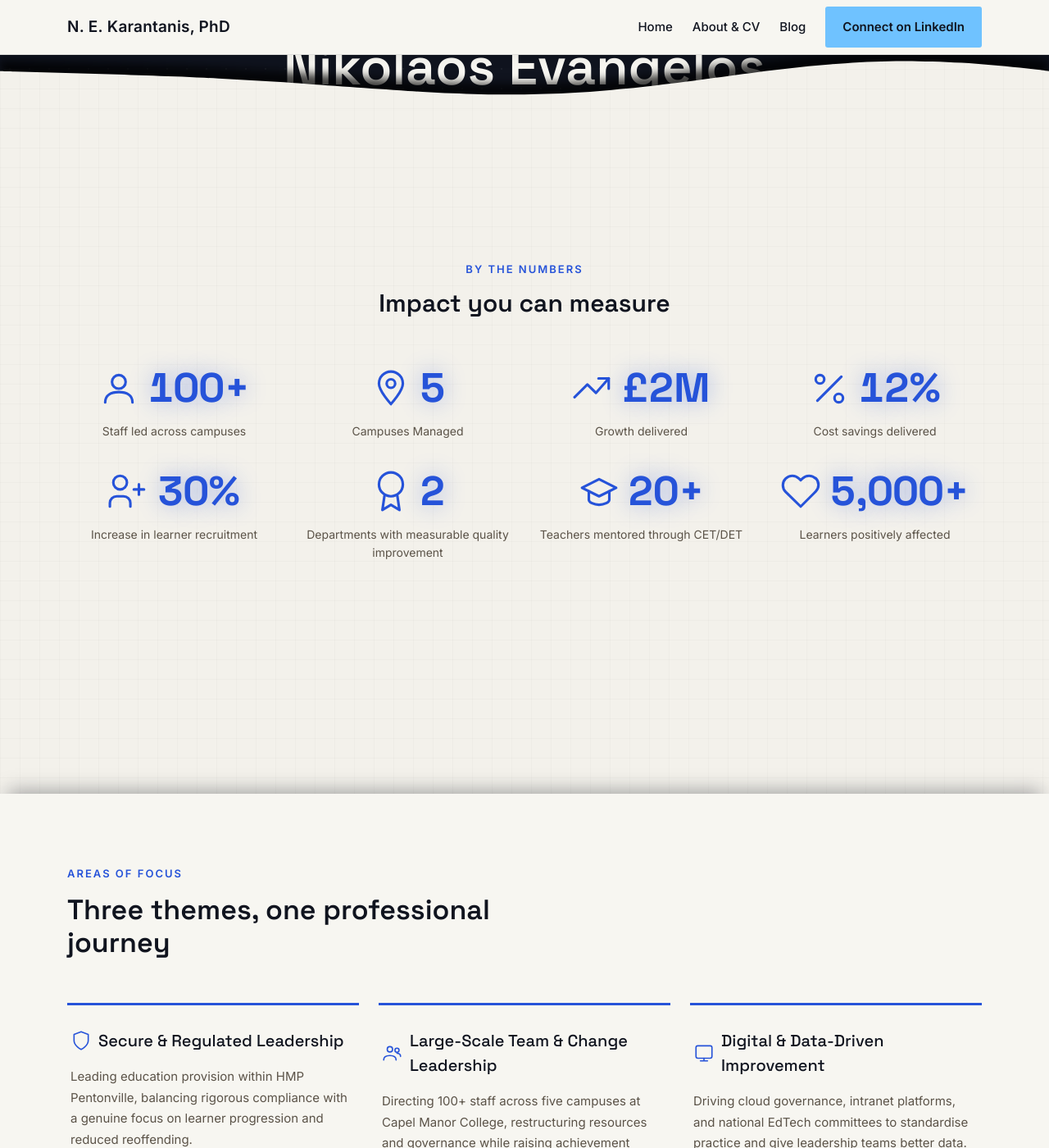
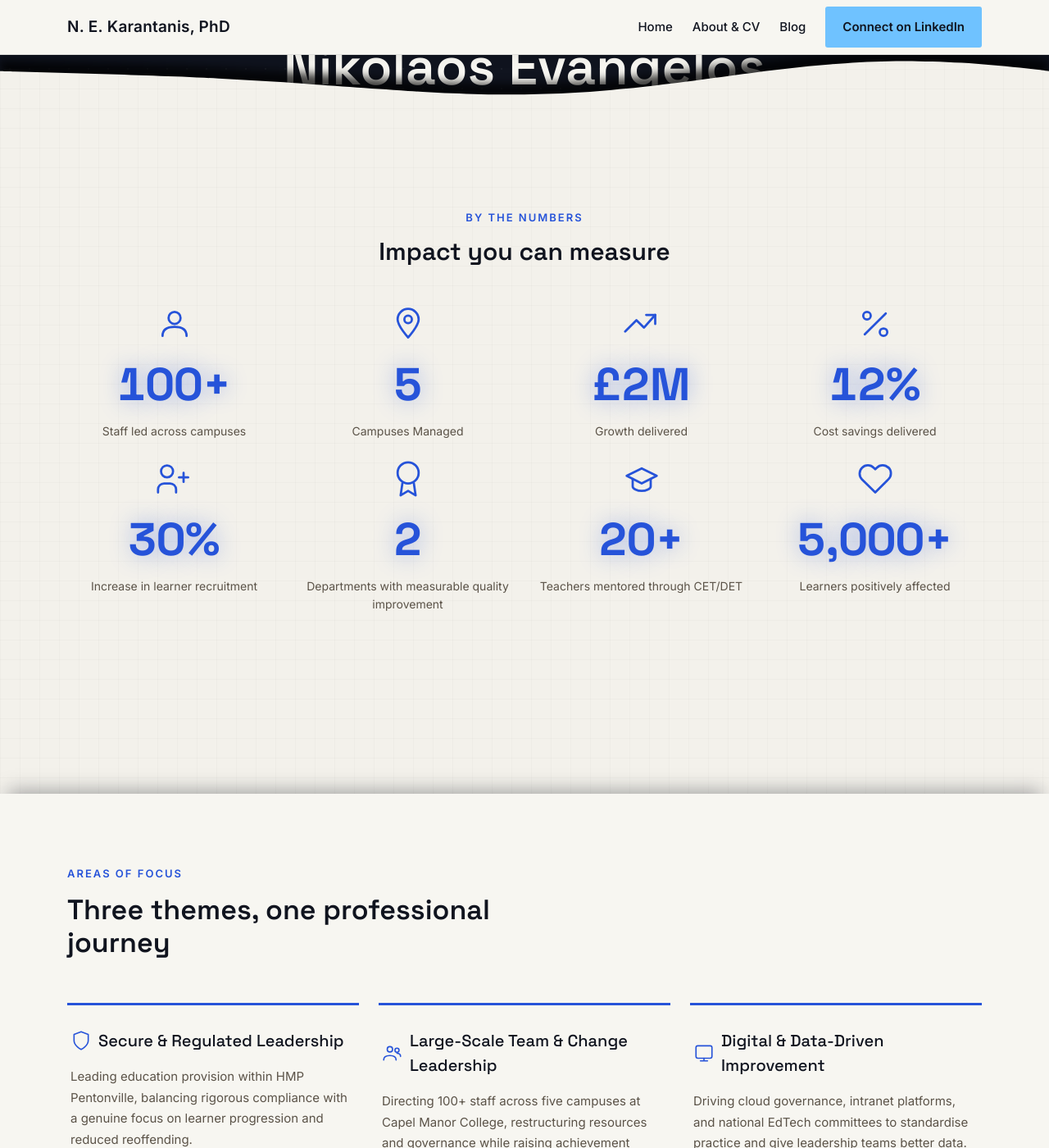
Before and after one commit to Eneekay/nekarantanis, a Jekyll site: the page built from index.html, in a window 1280 px wide and 1400 px high, scrolled down 832 px. Shown: the whole window at 82% size. Built offline with Jekyll 4.4.1, drawn with Linux system fonts in a browser that asks for light colours.

Commit message:
Stack stat icon above number in By the Numbers section
Icon on its own line above the number instead of side-by-side, so the
number no longer shares horizontal space with the icon on the 2-column
mobile layout - lets both grow larger while still fitting the widest
stat ("5,000+") at a 360px viewport without wrapping.

```diff
--- a/css/custom.css
+++ b/css/custom.css
@@ -773,31 +773,26 @@ a.tag-pill:hover { color: var(--nk-c2); border-color: var(--nk-c2); }
 .heading-icon--xl  { width: 36px; height: 36px; }
 .heading-icon--xxl { width: 40px; height: 40px; }
 
-/* Sized against the widest stat ("5,000+"): at a 360px viewport (the
-   narrowest common phone width still on this 2-column layout below the
-   lg breakpoint), that pairing plus its icon comes within ~3px of the
-   column's content width at this size - about as large as it can go
-   without wrapping onto two lines. The 6px icon gap (down from 10px)
-   was part of buying that headroom, not just a style choice. */
+/* Icon stacks above the number rather than sitting beside it, so the
+   number's width is no longer shared with the icon on the narrow
+   2-column mobile layout - sized against the widest stat ("5,000+")
+   at a 360px viewport, the widest width still available. */
 .stat-icon {
-  width: clamp(36px, 8vw, 50px);
-  height: clamp(36px, 8vw, 50px);
-  margin-right: 6px;
-  vertical-align: middle;
+  display: block;
+  width: clamp(32px, 7vw, 44px);
+  height: clamp(32px, 7vw, 44px);
+  margin: 0 auto 10px;
 }
 
 .stat-value {
-  display: inline-block;
-  vertical-align: middle;
+  display: block;
   font-family: 'Space Grotesk', sans-serif;
   font-weight: 700;
-  font-size: clamp(36px, 8vw, 50px);
+  font-size: clamp(40px, 10vw, 56px);
   color: var(--nk-c2);
   text-shadow: 0 0 28px rgba(38, 83, 217, 0.4);
-  /* Sits inline next to .stat-icon in a centered row, so any per-frame
-     width change while counting up re-centers the whole icon+number pair
-     - tabular figures keep every digit the same advance width, removing
-     that jitter at the source instead of chasing it downstream. */
+  /* Tabular figures keep every digit the same advance width, so the
+     count-up animation doesn't jitter the number's centering per frame. */
   font-variant-numeric: tabular-nums;
 }
 @keyframes statPop {
```
